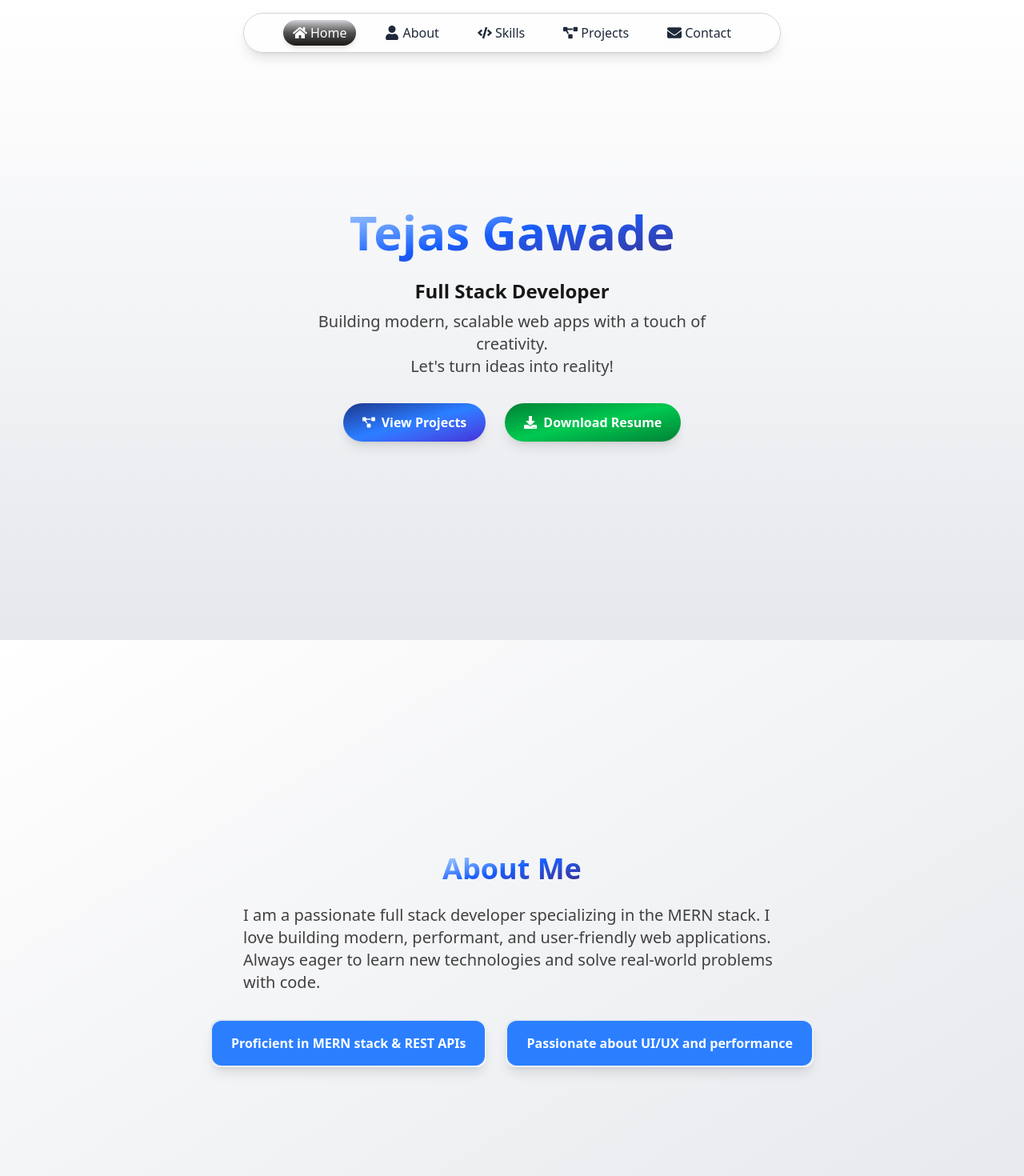
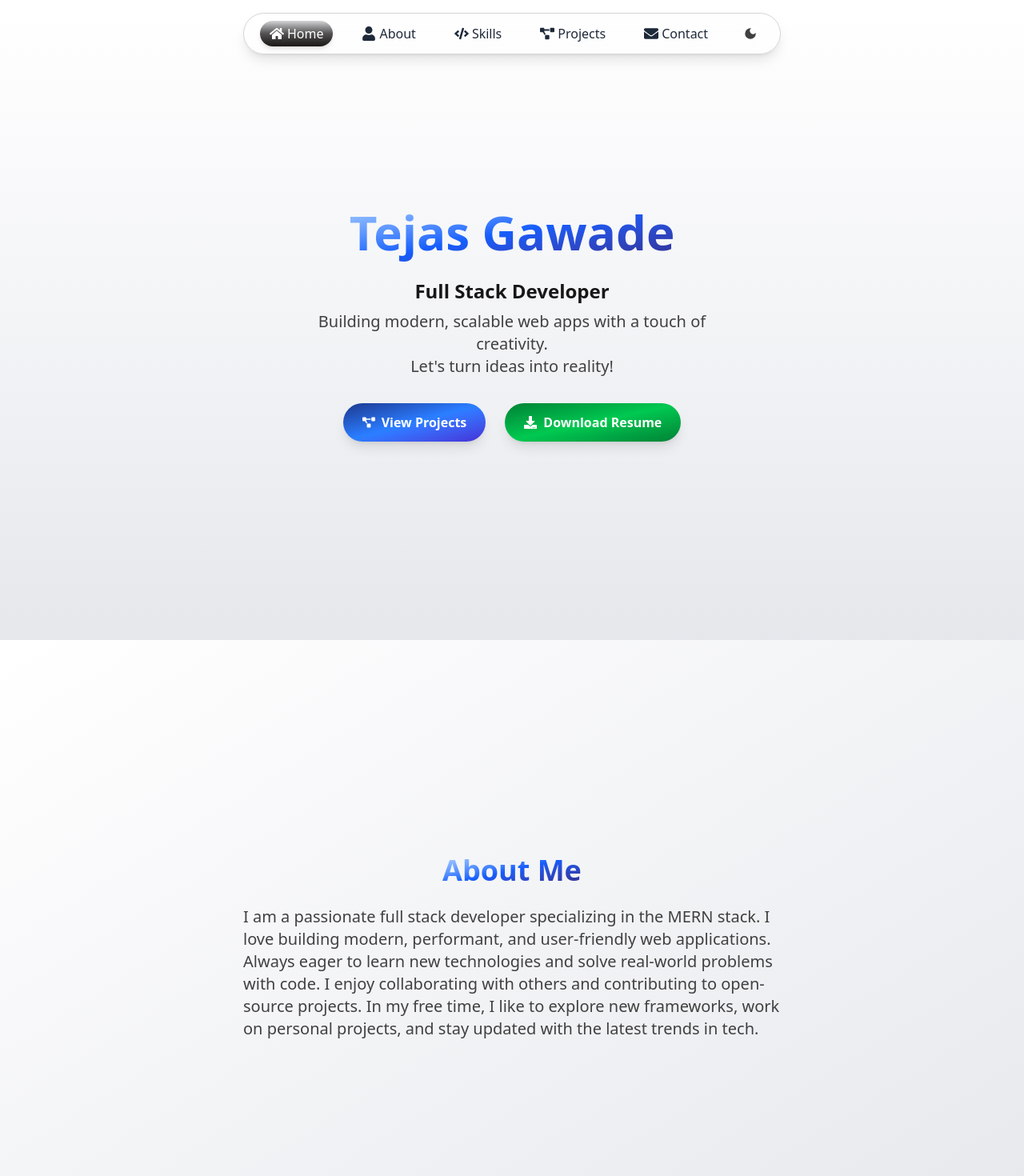
Before and after one commit to tejasg99/portfolio, a React (Vite) app: page / in a window 1280 px wide. Shown: the top 1470 px of the page at 80% size. Built offline with nearby package versions, Linux system fonts and the light colour scheme.

Commit message:
Add dark mode toggle

```diff
--- a/src/components/About.jsx
+++ b/src/components/About.jsx
@@ -1,9 +1,4 @@
 import { motion } from 'framer-motion';
-
-const expertise = [
-  'Proficient in MERN stack & REST APIs',
-  'Passionate about UI/UX and performance'
-];
 
 const About = () => {
   return (
@@ -19,23 +14,10 @@ const About = () => {
       </motion.h2>
       <motion.p
         whileHover={{ scale: 1.03 }}
-        className="text-lg md:text-xl text-neutral-700 max-w-2xl mb-8 transition-transform duration-200 cursor-pointer"
+        className="text-lg md:text-xl text-neutral-700 dark:text-neutral-400 max-w-2xl mb-8 transition-transform duration-200 cursor-pointer"
       >
-        I am a passionate full stack developer specializing in the MERN stack. I love building modern, performant, and user-friendly web applications. Always eager to learn new technologies and solve real-world problems with code.
+        I am a passionate full stack developer specializing in the MERN stack. I love building modern, performant, and user-friendly web applications. Always eager to learn new technologies and solve real-world problems with code. I enjoy collaborating with others and contributing to open-source projects. In my free time, I like to explore new frameworks, work on personal projects, and stay updated with the latest trends in tech.
       </motion.p>
-      <div className="flex flex-col md:flex-row gap-6">
-        {expertise.map((item, idx) => (
-          <motion.div
-            key={idx}
-            whileHover={{ scale: 1.07, rotate: 1 }}
-            className="bg-gradient-to-br from-slate-200 to-neutral-100 p-[2px] rounded-xl shadow-lg"
-          >
-            <div className="bg-blue-500 dark:bg-gray-950 rounded-xl px-6 py-4 text-white font-semibold text-center min-w-[220px]">
-              {item}
-            </div>
-          </motion.div>
-        ))}
-      </div>
     </section>
   );
 };
--- a/src/components/Contact.jsx
+++ b/src/components/Contact.jsx
@@ -25,7 +25,7 @@ const Contact = () => {
       <div className="flex flex-col md:flex-row gap-10 items-start w-full max-w-4xl mt-10">
         <div className="mx-auto md:mx-0 flex flex-col gap-4 mb-8 md:mb-0">
           {socials.map((s) => (
-            <a key={s.label} href={s.url} target="_blank" rel="noopener noreferrer" className="flex items-center gap-3 text-lg text-neutral-600 hover:text-black transition-colors">
+            <a key={s.label} href={s.url} target="_blank" rel="noopener noreferrer" className="flex items-center gap-3 text-lg text-neutral-600 dark:text-neutral-400 dark:hover:text-neutral-200 hover:text-black transition-colors">
               <span className="text-2xl">{s.icon}</span> {s.label}
             </a>
           ))}
@@ -35,19 +35,19 @@ const Contact = () => {
             whileFocus={{ scale: 1.04 }}
             type="text"
             placeholder="Your Name"
-            className="px-4 py-3 rounded-lg text-neutral-900 border border-blue-900 focus:outline-none focus:ring-2 focus:ring-blue-900 transition-all"
+            className="px-4 py-3 rounded-lg text-neutral-900 dark:text-neutral-200 placeholder:text-neutral-600 dark:placeholder:text-neutral-500 border border-blue-900 focus:outline-none focus:ring-2 focus:ring-blue-900 transition-all"
           />
           <motion.input
             whileFocus={{ scale: 1.04 }}
             type="email"
             placeholder="Your Email"
-            className="px-4 py-3 rounded-lg text-neutral-900 border border-blue-900 focus:outline-none focus:ring-2 focus:ring-blue-900 transition-all"
+            className="px-4 py-3 rounded-lg text-neutral-900 dark:text-neutral-200 placeholder:text-neutral-600 dark:placeholder:text-neutral-500 border border-blue-900 focus:outline-none focus:ring-2 focus:ring-blue-900 transition-all"
           />
           <motion.textarea
             whileFocus={{ scale: 1.04 }}
             rows="5"
             placeholder="Your Message"
-            className="px-4 py-3 rounded-lg text-neutral-900 border border-blue-900 focus:outline-none focus:ring-2 focus:ring-blue-900 transition-all resize-none"
+            className="px-4 py-3 rounded-lg text-neutral-900 dark:text-neutral-200 placeholder:text-neutral-600 dark:placeholder:text-neutral-500 border border-blue-900 focus:outline-none focus:ring-2 focus:ring-blue-900 transition-all resize-none"
           />
           <motion.button
             whileHover={{ scale: 1.05 }}
--- /dev/null
+++ b/src/components/DarkModeToggle.jsx
@@ -0,0 +1,30 @@
+import { useEffect, useState } from "react";
+import { MdSunny, MdDarkMode } from "react-icons/md";
+
+
+const DarkModeToggle = () => {
+    const [dark, setDark] = useState(
+        () => localStorage.getItem('theme') === 'dark' || (window.matchMedia('(prefers-color-scheme: dark)').matches && !localStorage.getItem('theme'))
+    );
+
+    useEffect(() => {
+        if(dark) {
+            document.documentElement.classList.add('dark');
+            localStorage.setItem('theme', 'dark');
+        } else {
+            document.documentElement.classList.remove('dark');
+            localStorage.setItem('theme', 'light');
+        }
+    }, [dark]);
+
+    return (
+        <button
+        onClick={() => setDark(!dark)}
+        className=" p-2 rounded-full bg-gray dark:bg-gray-800 text-lg text-neutral-700 dark:text-neutral-300"
+        >
+            {dark ? <MdSunny /> : <MdDarkMode />}
+        </button>
+    )
+}
+
+export default DarkModeToggle;
--- a/src/components/Footer.jsx
+++ b/src/components/Footer.jsx
@@ -21,15 +21,15 @@ const Footer = () => {
     <footer className="w-full py-6 bg-gradient-to-br from-slate-50 to-slate-200 dark:from-gray-950 dark:via-gray-900 dark:to-gray-950 flex flex-col md:flex-row items-center justify-between px-6 gap-4">
       <div className="flex gap-4 mb-2 md:mb-0">
         {links.map(link => (
-          <a key={link.label} href={link.href} className="text-neutral-600 hover:text-black font-medium transition-colors text-sm">
+          <a key={link.label} href={link.href} className="text-neutral-600 hover:text-black dark:text-neutral-400 dark:hover:text-neutral-100 font-medium transition-colors text-sm">
             {link.label}
           </a>
         ))}
       </div>
-      <div className="text-gray-800 text-sm">&copy; {new Date().getFullYear()}</div>
+      <div className="text-gray-800 dark:text-gray-400 text-sm">&copy; {new Date().getFullYear()}</div>
       <div className="flex gap-3">
         {socials.map((s, i) => (
-          <a key={i} href={s.url} target="_blank" rel="noopener noreferrer" className="text-xl text-neutral-600 hover:text-black transition-colors">
+          <a key={i} href={s.url} target="_blank" rel="noopener noreferrer" className="text-xl text-neutral-600 hover:text-black dark:text-neutral-400 dark:hover:text-neutral-100 transition-colors">
             {s.icon}
           </a>
         ))}
--- a/src/components/Hero.jsx
+++ b/src/components/Hero.jsx
@@ -25,7 +25,7 @@ const Hero = () => {
         initial={{ opacity: 0, y: 40 }}
         animate={{ opacity: 1, y: 0 }}
         transition={{ duration: 0.9 }}
-        className="text-xl md:text-2xl font-semibold text-neutral-900 mb-2"
+        className="text-xl md:text-2xl font-semibold text-neutral-900 dark:text-neutral-200 mb-2"
       >
         Full Stack Developer
       </motion.h2>
@@ -33,7 +33,7 @@ const Hero = () => {
         initial={{ opacity: 0, y: 40 }}
         animate={{ opacity: 1, y: 0 }}
         transition={{ duration: 1.1 }}
-        className="text-lg md:text-xl text-neutral-700 max-w-xl mb-8"
+        className="text-lg md:text-xl text-neutral-700 dark:text-neutral-400 max-w-xl mb-8"
       >
         Building modern, scalable web apps with a touch of creativity.<br />Let's turn ideas into reality!
       </motion.p>
--- a/src/components/Navbar.jsx
+++ b/src/components/Navbar.jsx
@@ -1,6 +1,7 @@
 import { useState, useEffect } from 'react';
 import { motion } from 'framer-motion';
 import { FaHome, FaUser, FaCode, FaProjectDiagram, FaEnvelope } from 'react-icons/fa';
+import DarkModeToggle from './DarkModeToggle';
 
 const navLinks = [
   { id: 'home', label: 'Home', icon: <FaHome /> },
@@ -56,6 +57,7 @@ const Navbar = () => {
           <span className="hidden sm:inline">{link.label}</span>
         </button>
       ))}
+      <DarkModeToggle />
     </motion.nav>
   );
 };
--- a/src/index.css
+++ b/src/index.css
@@ -1 +1,4 @@
 @import "tailwindcss";
+
+/* To add dark mode feature */
+@custom-variant dark (&:where(.dark, .dark *));
```
